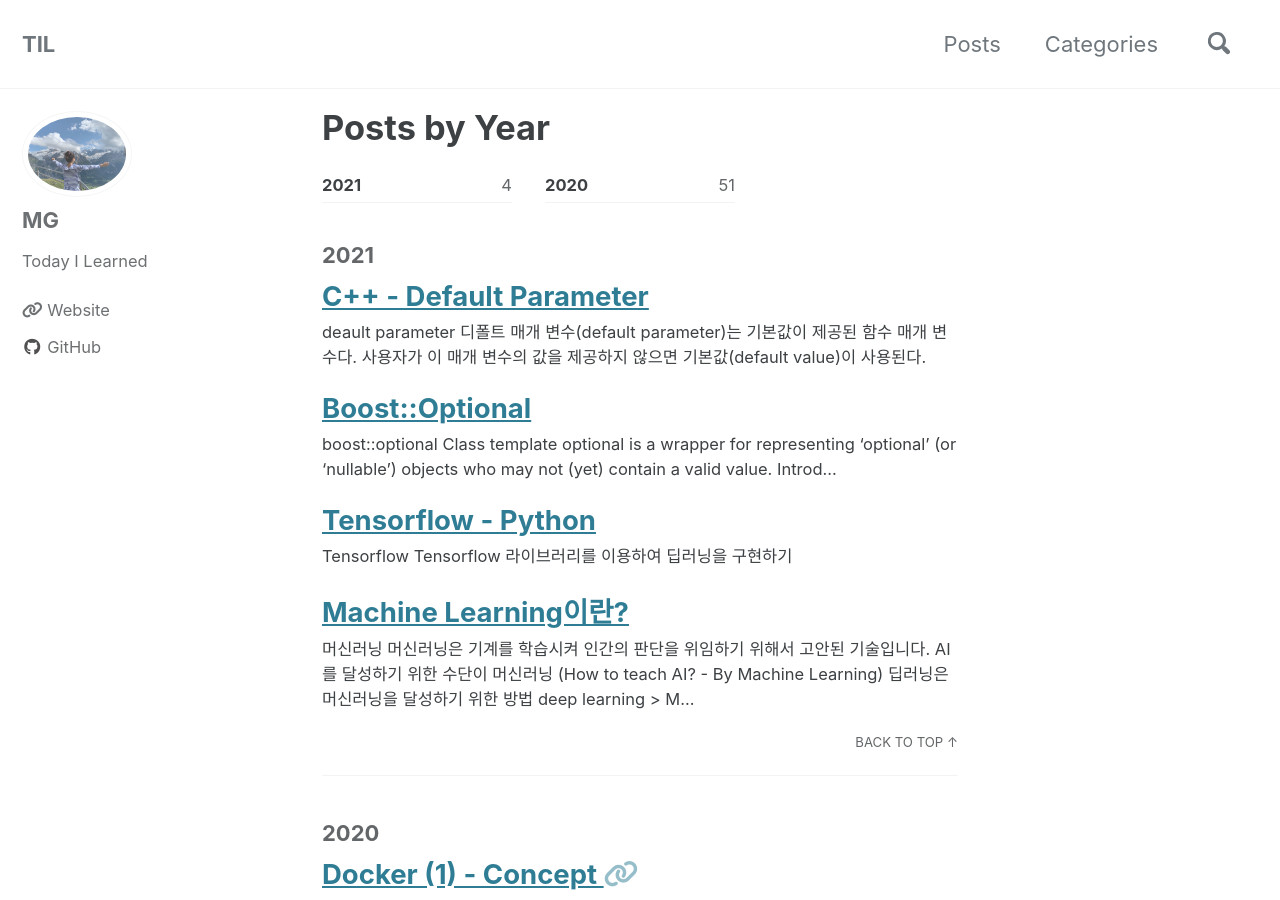
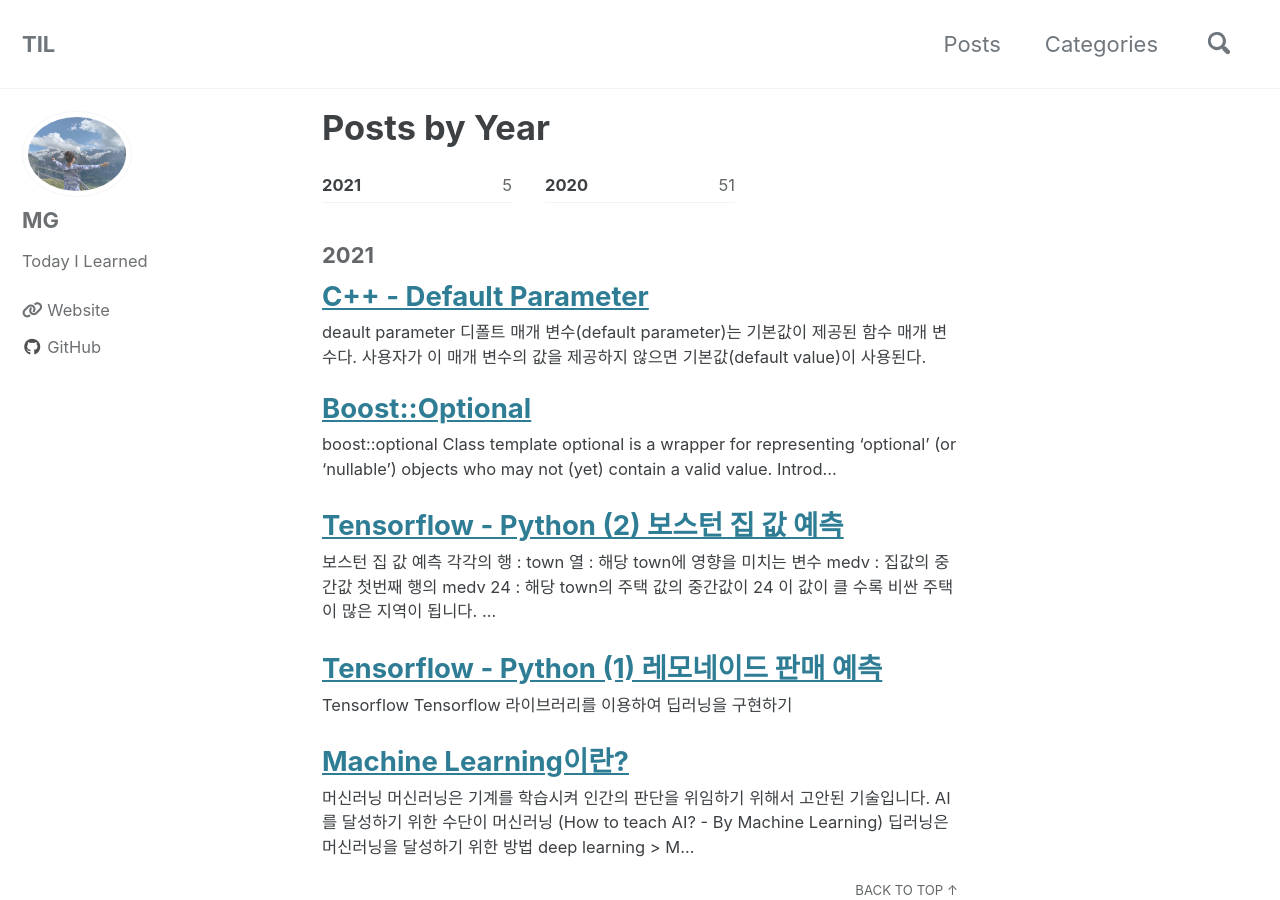
Before and after one commit to sujinsjlee/TIL, a Jekyll site: the page built from _pages/year-archive.md, in a window 1280 px wide and 900 px high. Built offline with Jekyll 4.4.1, drawn with Linux system fonts in a browser that asks for light colours; cached includes are drawn as plain includes; nearby versions of some CDN libraries; part of the change alters nothing that is shown.

Commit message:
[tensorflow] perceptron weight bias

````diff
--- a/_posts/2021-01-04-Tensorflow_python_1.md
+++ b/_posts/2021-01-04-Tensorflow_python_1.md
@@ -1,5 +1,5 @@
 ---
-title: "Tensorflow - Python"
+title: "Tensorflow - Python (1) 레모네이드 판매 예측"
 categories:
   - Tensorflow
 tags:
--- /dev/null
+++ b/_posts/2021-01-04-Tensorflow_python_2.md
@@ -0,0 +1,79 @@
+---
+title: "Tensorflow - Python (2) 보스턴 집 값 예측"
+categories:
+  - Tensorflow
+tags:
+  - Tensorflow
+---
+## 보스턴 집 값 예측
+- 각각의 행 : town
+- 열 : 해당 town에 영향을 미치는 변수
+- **medv** : 집값의 중간값
+    - 첫번째 행의 medv 24 : 해당 town의 주택 값의 중간값이 24
+    - 이 값이 클 수록 비싼 주택이 많은 지역이 됩니다.
+- crim : 범죄율
+- Chas : 강변 (가까우면 1 아니면 0)
+- RM : 평균 방수
+- AGE : 노후주택 비율
+- TAX : 재산세 세율
+- PTRATIO : 학생/교사 비율
+- LSTAT : 하위계층 비율
+
+
+> **y = w1x1 + w2x2 + w3x3 + ... + b**
+> 아래 코드에서 Dense() layer는 위 수식을 만들어 냅니다.
+> 컴퓨터는 학습하는 과정에서 입력데이터를 보고 위 수식의 w와 b를 찾아냅니다.
+> 위 수식 == 인공 신경망에서 뉴런 == **Persceptron == 퍼셉트론**
+> x : 독립변수
+> y : 종속변수
+> **Weight 가중치**
+> **Bias 편향**
+
+
+- 딥러닝데이터를 가지고 스스로 학습한다는 것은 신기하다
+- 아하! 수식을 만들어놓고 종속변수의 값을 가장 근접하게 만들도록 가중치를 찾는 것이구나!
+
+
+
+## 소스 코드
+```python
+###########################
+# 라이브러리 사용
+import tensorflow as tf
+import pandas as pd
+
+###########################
+# 1.과거의 데이터를 준비합니다.
+파일경로 = 'https://raw.githubusercontent.com/blackdew/tensorflow1/master/csv/boston.csv'
+보스턴 = pd.read_csv(파일경로)
+print(보스턴.columns)
+보스턴.head()
+
+# 독립변수, 종속변수 분리
+독립 = 보스턴[['crim', 'zn', 'indus', 'chas', 'nox', 'rm', 'age', 'dis', 'rad', 'tax',
+            'ptratio', 'b', 'lstat']]
+종속 = 보스턴[['medv']]
+print(독립.shape, 종속.shape)
+
+###########################
+# 2. 모델의 구조를 만듭니다
+X = tf.keras.layers.Input(shape=[13])  # 독립변수 개수
+Y = tf.keras.layers.Dense(1)(X)  # 종속변수 개수
+model = tf.keras.models.Model(X, Y)
+model.compile(loss='mse')
+
+###########################
+# 3.데이터로 모델을 학습(FIT)합니다.
+model.fit(독립, 종속, epochs=1000, verbose=0)
+model.fit(독립, 종속, epochs=10)
+
+###########################
+# 4. 모델을 이용합니다
+print(model.predict(독립[5:10])) #python : **슬라이싱**  독립변수의 5번째부터 10번째까지 예측
+# 종속변수 확인
+print(종속[5:10])
+
+###########################
+# 모델의 수식 확인
+print(model.get_weights()) # bias 값을 print된 결과에서 array에서 볼 수 있음
+```
````
